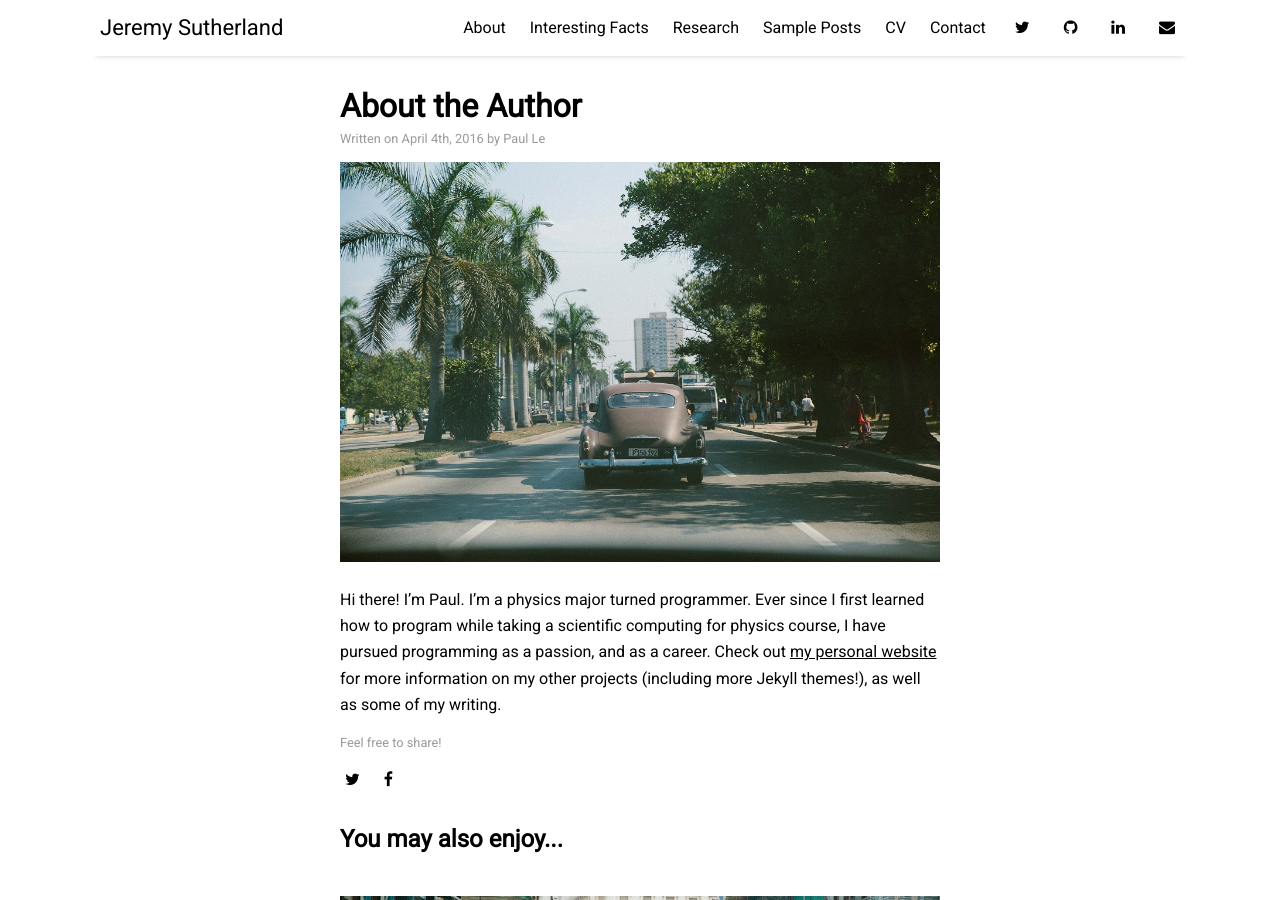
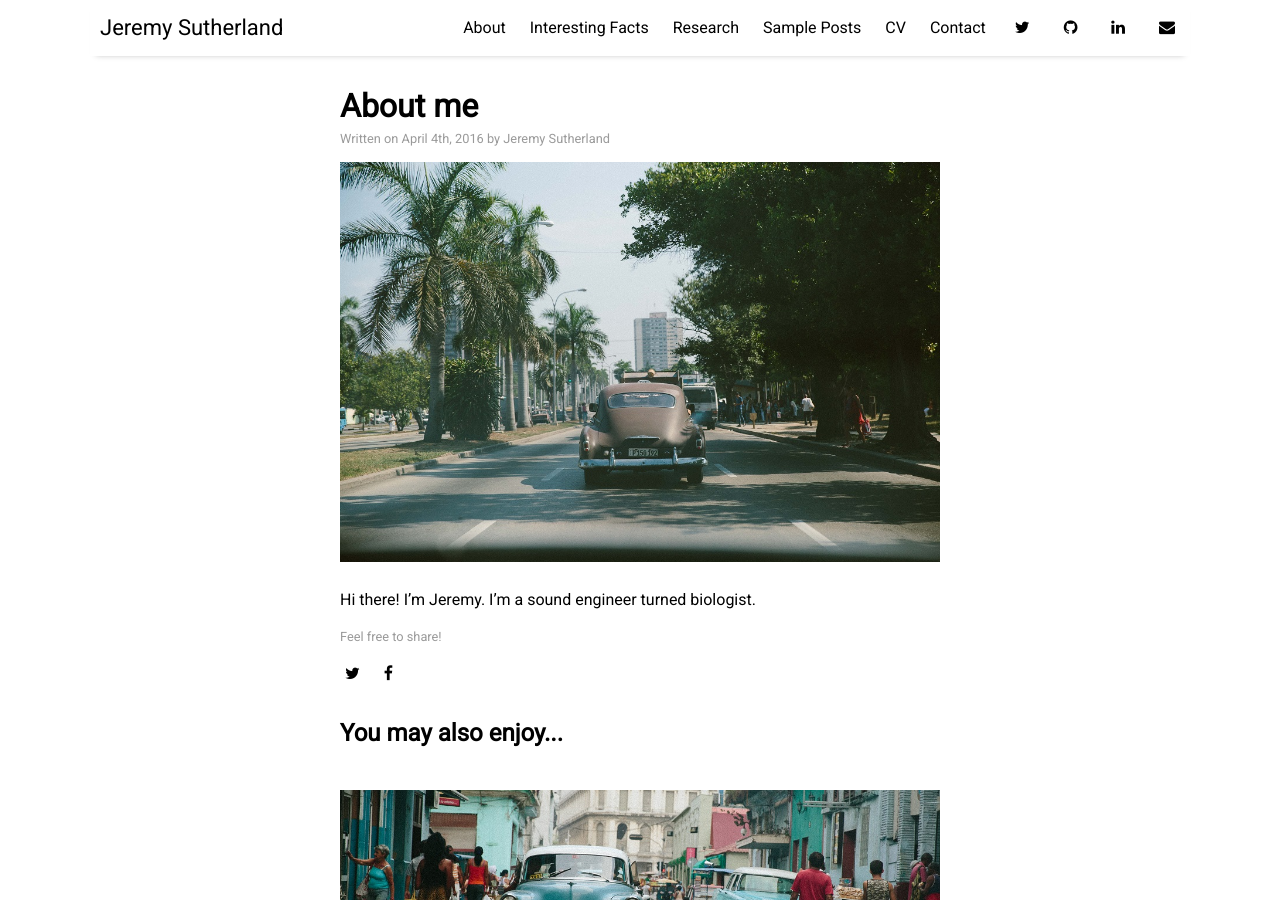
Before and after one commit to jeremysutherland/jeremysutherland.github.io, a Jekyll site: the page built from _posts/2016-04-04-about-the-author.md, in a window 1280 px wide and 900 px high. Built offline with Jekyll 4.4.1, drawn with Linux system fonts in a browser that asks for light colours; nearby versions of some CDN libraries.

Commit message:
Update 2016-04-04-about-the-author.md

```diff
--- a/_posts/2016-04-04-about-the-author.md
+++ b/_posts/2016-04-04-about-the-author.md
@@ -1,10 +1,10 @@
 ---
 layout: post
-title: "About the Author"
-author: "Paul Le"
+title: "About me"
+author: "Jeremy Sutherland"
 categories: facts
 tags: [sample]
 image: cuba-2.jpg
 ---
 
-Hi there! I'm Paul. I’m a physics major turned programmer. Ever since I first learned how to program while taking a scientific computing for physics course, I have pursued programming as a passion, and as a career. Check out [my personal website](https://www.lenpaul.com/) for more information on my other projects (including more Jekyll themes!), as well as some of my writing.
+Hi there! I'm Jeremy. I’m a sound engineer turned biologist.
```
